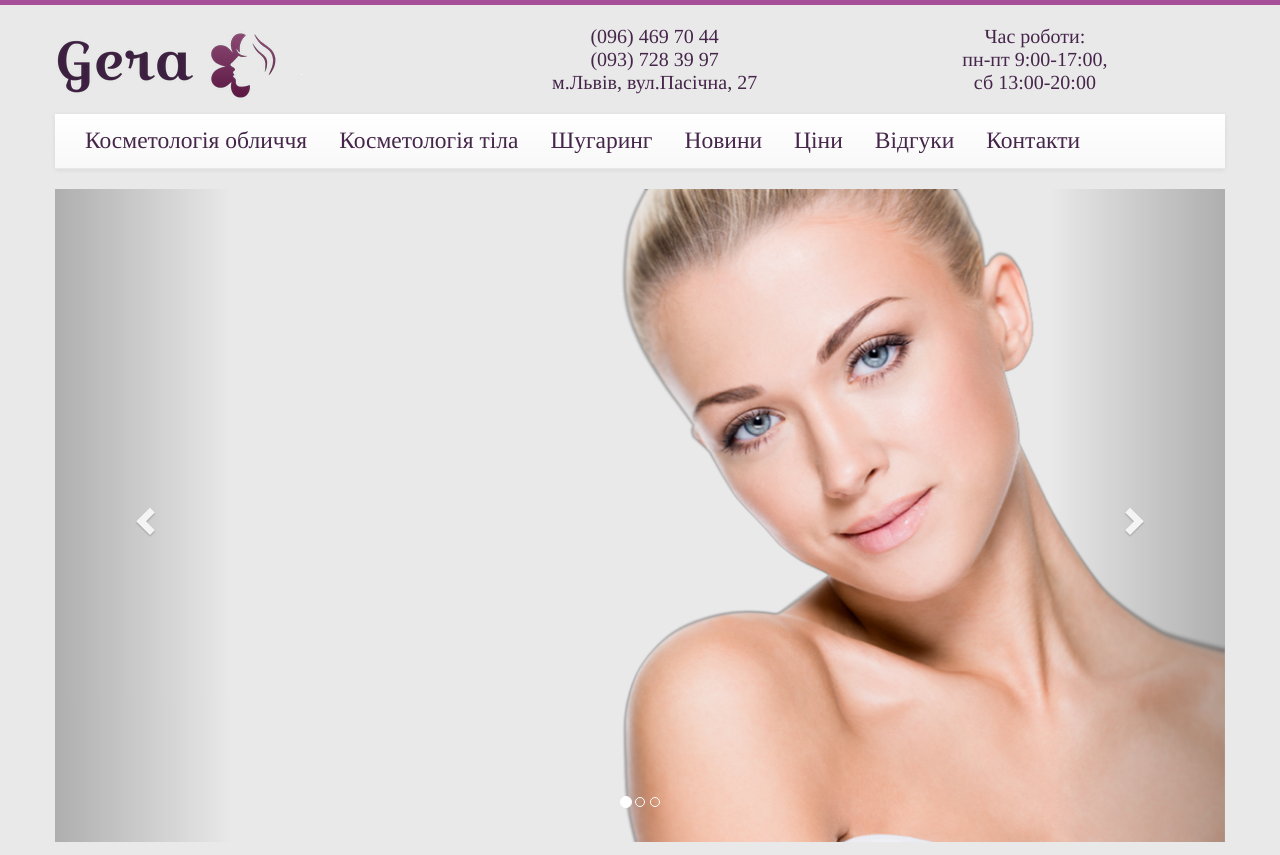
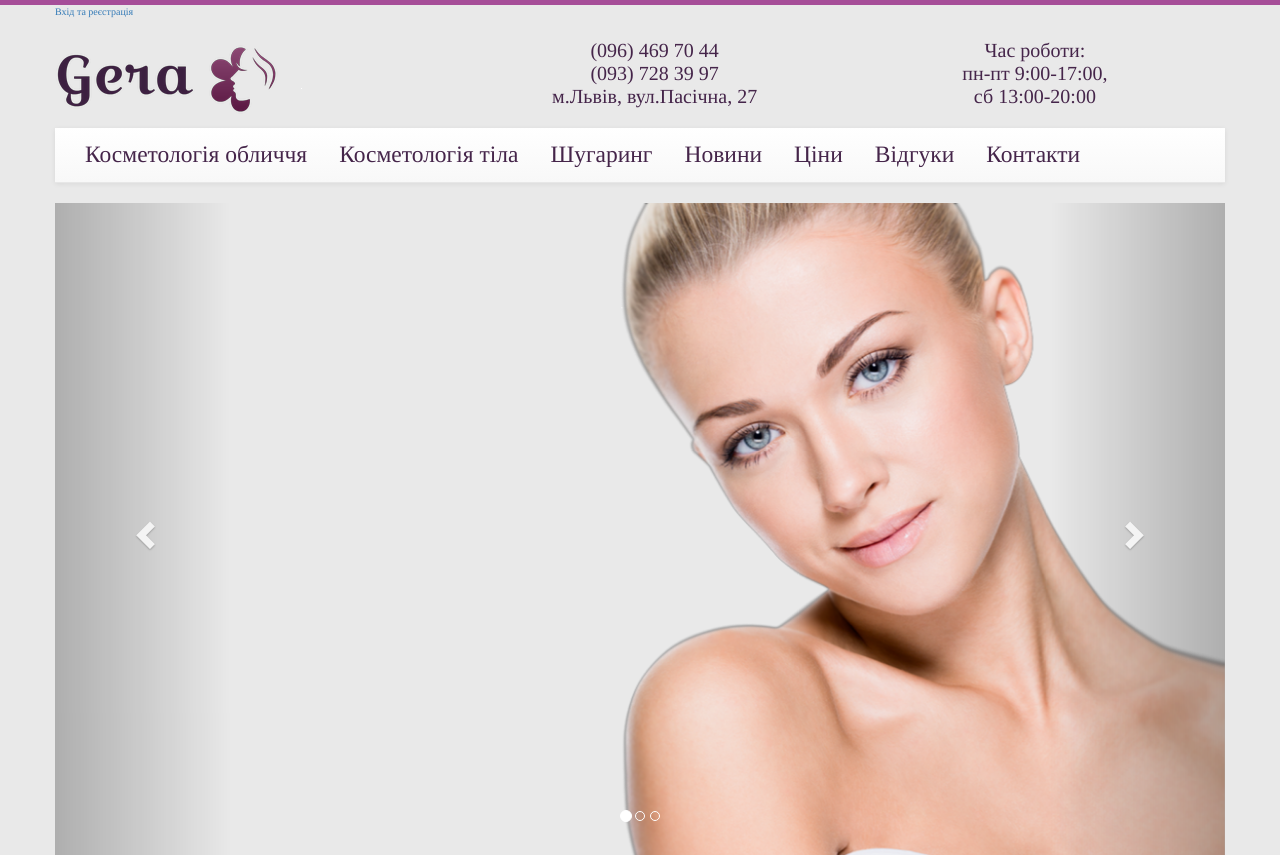
Before and after one commit to iapkarian/database_elegant, a Django app: page / in a window 1280 px wide. Shown: the top 855 px of the page. Run offline with Django 3.2, Linux system fonts and the light colour scheme; some libraries are stand-ins or nearby versions.

```diff
--- a/elegant/templates/elegant/base.html
+++ b/elegant/templates/elegant/base.html
@@ -86,7 +86,7 @@
     <body>
         <div class="container">
             <div class="row">
-
+                <a href="" target="_blank" onclick="window.open(this.href,this.target,'width= 300,height=300,scrollbars=1');return false;">Вхiд та реєстрація</a>
             </div>
             <div class="row" >
                 <header>
```
